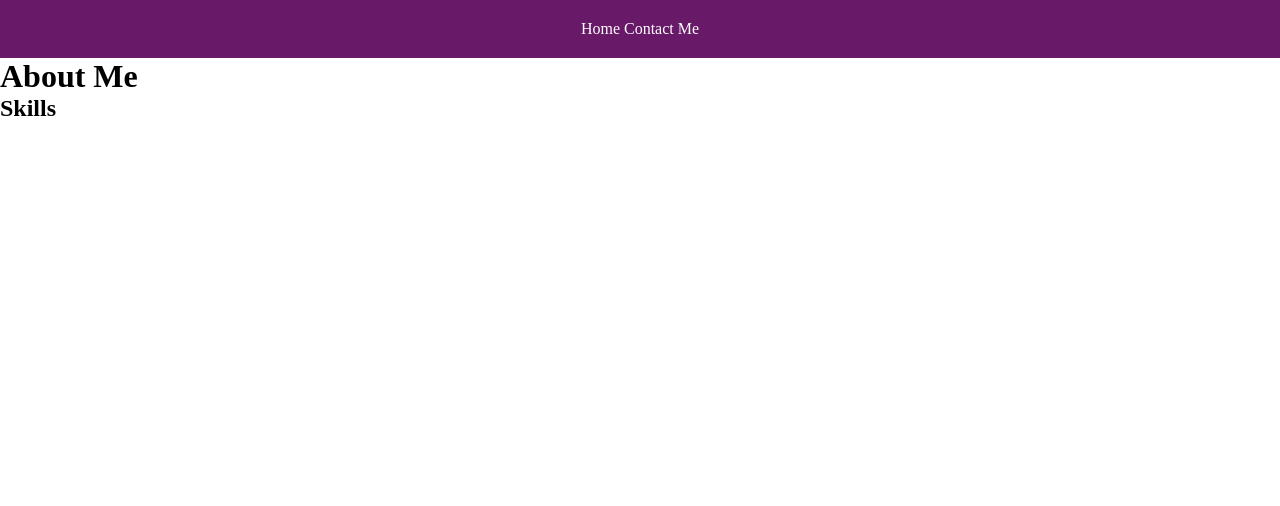
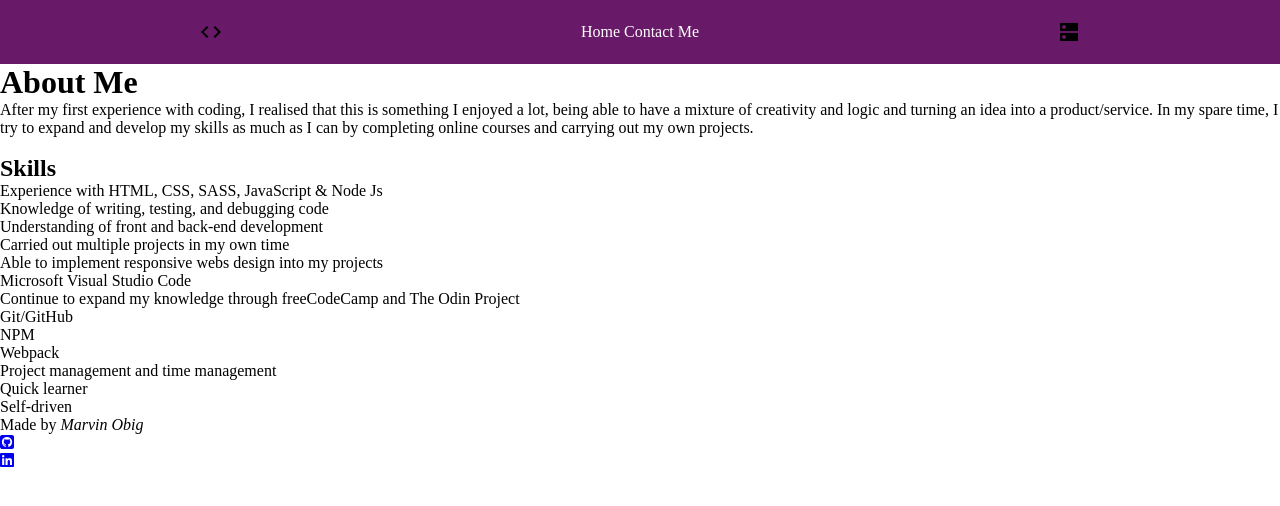
Before and after one commit to marvinobig/info-site, a plain HTML site: page pages/about.html in a window 1280 px wide. Drawn offline with Linux system fonts and the light colour scheme; files that its build step writes are made by us from their sources.

Commit message:
add & style skills section

```diff
--- a/pages/about.html
+++ b/pages/about.html
@@ -1,22 +1,81 @@
 <!DOCTYPE html>
 <html lang="en">
   <head>
-    <meta charset="UTF-8">
-    <meta http-equiv="X-UA-Compatible" content="IE=edge">
-    <meta name="viewport" content="width=device-width, initial-scale=1.0">
+    <meta charset="UTF-8" />
+    <meta http-equiv="X-UA-Compatible" content="IE=edge" />
+    <meta name="viewport" content="width=device-width, initial-scale=1.0" />
     <title>About Me</title>
 
     <!-- Stylesheet -->
-    <link rel="stylesheet" href="./stylesheet/info-site.css">
+    <link rel="stylesheet" href="./stylesheet/info-site.css" />
+
+    <!-- Google Icons -->
+    <link
+      rel="stylesheet"
+      href="https://fonts.googleapis.com/icon?family=Material+Icons"
+    />
+
+    <!-- Font Awesome -->
+    <script
+      src="https://kit.fontawesome.com/d781852125.js"
+      crossorigin="anonymous"
+    ></script>
   </head>
   <body>
     <nav>
+      <i class="material-icons">code</i>
       <ul>
         <li><a href="/home">Home</a></li>
         <li><a href="/contact">Contact Me</a></li>
       </ul>
+      <i class="material-icons">dns</i>
     </nav>
+
+    <main>
       <h1>About Me</h1>
+      <p>
+        After my first experience with coding, I realised that this is something
+        I enjoyed a lot, being able to have a mixture of creativity and logic
+        and turning an idea into a product/service. In my spare time, I try to
+        expand and develop my skills as much as I can by completing online
+        courses and carrying out my own projects.
+      </p>
+      <br />
       <h2>Skills</h2>
+      <ul id="skills">
+        <li>Experience with HTML, CSS, SASS, JavaScript & Node Js</li>
+        <li>Knowledge of writing, testing, and debugging code</li>
+        <li>Understanding of front and back-end development</li>
+        <li>Carried out multiple projects in my own time</li>
+        <li>Able to implement responsive webs design into my projects</li>
+        <li>Microsoft Visual Studio Code</li>
+        <li>
+          Continue to expand my knowledge through freeCodeCamp and The Odin
+          Project
+        </li>
+        <li>Git/GitHub</li>
+        <li>NPM</li>
+        <li>Webpack</li>
+        <li>Project management and time management</li>
+        <li>Quick learner</li>
+        <li>Self-driven</li>
+      </ul>
+    </main>
+
+    <footer>
+      <p>Made by <i>Marvin Obig</i></p>
+      <ul id="socials">
+        <li>
+          <a href="https://github.com/marvinobig" target="_blank"
+            ><i id="github" class="fa-brands fa-github-square"></i
+          ></a>
+        </li>
+        <li>
+          <a href="https://www.linkedin.com/in/marvin-obigwilo/" target="_blank"
+            ><i id="linkedin" class="fa-brands fa-linkedin"></i
+          ></a>
+        </li>
+      </ul>
+    </footer>
   </body>
 </html>
```
Lines whose indentation alone changed are shown as unchanged.
